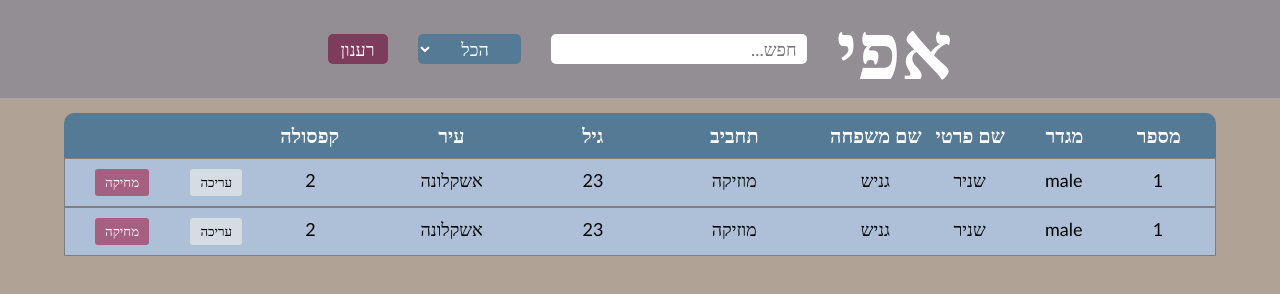
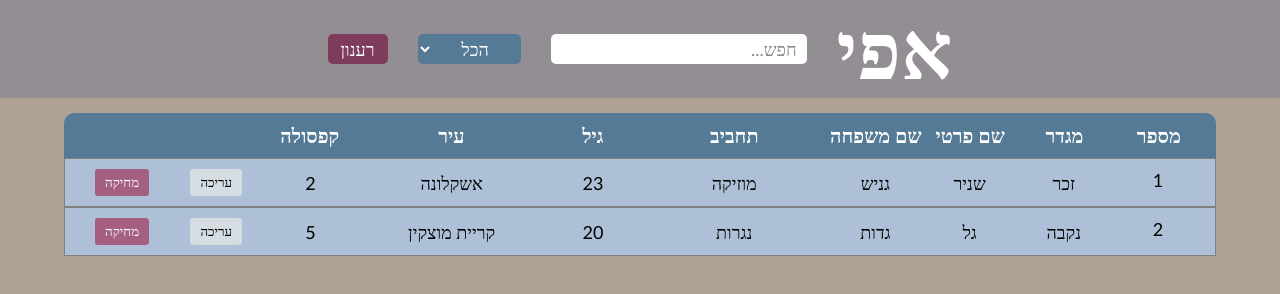
Before and after one commit to MosheHadadG/Capsules-Group-Project, a plain HTML site: page index.html in a window 1280 px wide. Drawn offline with Linux system fonts and the light colour scheme.

Commit message:
changing div to input

```diff
--- a/index.html
+++ b/index.html
@@ -11,7 +11,7 @@
     <div id="container">
       <header>
         <h1>אפי</h1>
-        <input type="text" placeholder="חפש..." />
+        <input type="text" id="searchBox" placeholder="חפש..." />
         <select>
           <option value="everything">הכל</option>
           <option value="id">מספר</option>
@@ -40,25 +40,25 @@
         </div>
         <div class="line" id="1">
           <div class="id">1</div>
-          <div class="gender">male</div>
-          <div class="first">שניר</div>
-          <div class="last">גניש</div>
-          <div class="hobby">מוזיקה</div>
-          <div class="age">23</div>
-          <div class="city">אשקלונה</div>
-          <div class="capsule">2</div>
+          <input class="gender" type="text" placeholder="זכר" disabled />
+          <input class="first" type="text" placeholder="שניר" disabled />
+          <input class="last" type="text" placeholder="גניש" disabled />
+          <input class="hobby" type="text" placeholder="מוזיקה" disabled />
+          <input class="age" type="text" placeholder="23" disabled />
+          <input class="city" type="text" placeholder="אשקלונה" disabled />
+          <input class="capsule" type="text" placeholder="2" disabled />
           <div class="edit"><button class="editBtn">עריכה</button></div>
           <div class="delete"><button class="deleteBtn">מחיקה</button></div>
         </div>
-        <div class="line" id="1">
-          <div class="id">1</div>
-          <div class="gender">male</div>
-          <div class="first">שניר</div>
-          <div class="last">גניש</div>
-          <div class="hobby">מוזיקה</div>
-          <div class="age">23</div>
-          <div class="city">אשקלונה</div>
-          <div class="capsule">2</div>
+        <div class="line" id="2">
+          <div class="id">2</div>
+          <input class="gender" type="text" placeholder="נקבה" disabled />
+          <input class="first" type="text" placeholder="גל" disabled />
+          <input class="last" type="text" placeholder="גדות" disabled />
+          <input class="hobby" type="text" placeholder="נגרות" disabled />
+          <input class="age" type="text" placeholder="20" disabled />
+          <input class="city" type="text" placeholder="קריית מוצקין" disabled />
+          <input class="capsule" type="text" placeholder="5" disabled />
           <div class="edit"><button class="editBtn">עריכה</button></div>
           <div class="delete"><button class="deleteBtn">מחיקה</button></div>
         </div>
--- a/style.css
+++ b/style.css
@@ -60,14 +60,25 @@
   font-size: 80px;
   color: #ffff;
 }
-input {
+#searchBox {
   height: 30px;
   border-radius: 5px;
   border: none;
   width: 20%;
   padding: 10px;
   font-size: large;
+  background-color: white;
+  text-align: right;
 }
+#searchBox::-webkit-input-placeholder {
+  color: #888;
+}
+#searchBox:focus {
+  border: none;
+  outline: none;
+  color: #000;
+}
+
 select:hover {
   background-color: #6c8393;
 }
@@ -123,3 +134,20 @@
 
   color: #ffff;
 }
+input {
+  font-size: large;
+  text-align: center;
+  background: none;
+  border: none;
+  width: 100%;
+  color: black;
+}
+
+input:focus {
+  border: none;
+  outline: none;
+  color: #86546c;
+}
+::-webkit-input-placeholder {
+  color: #000;
+}
```
